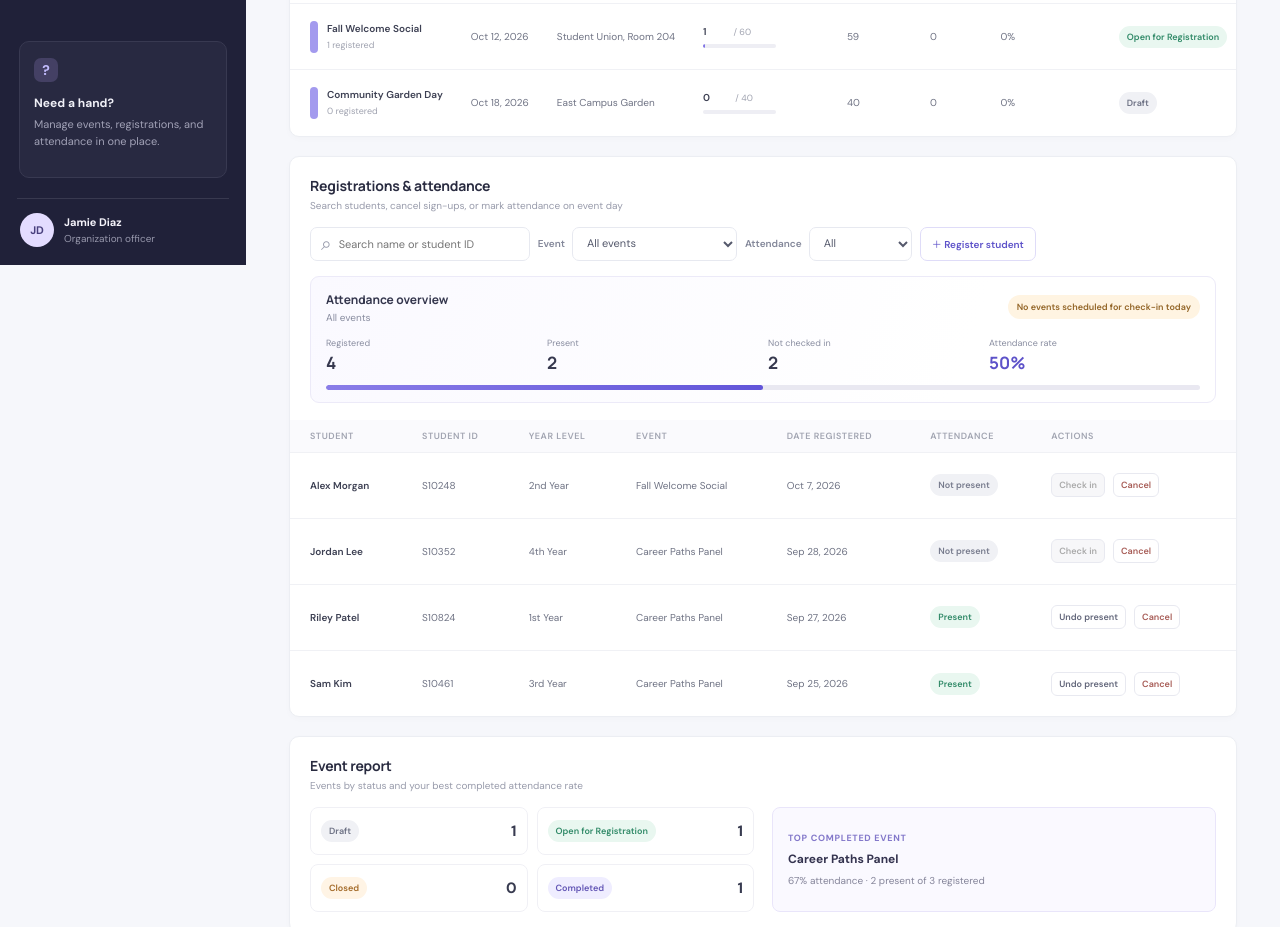
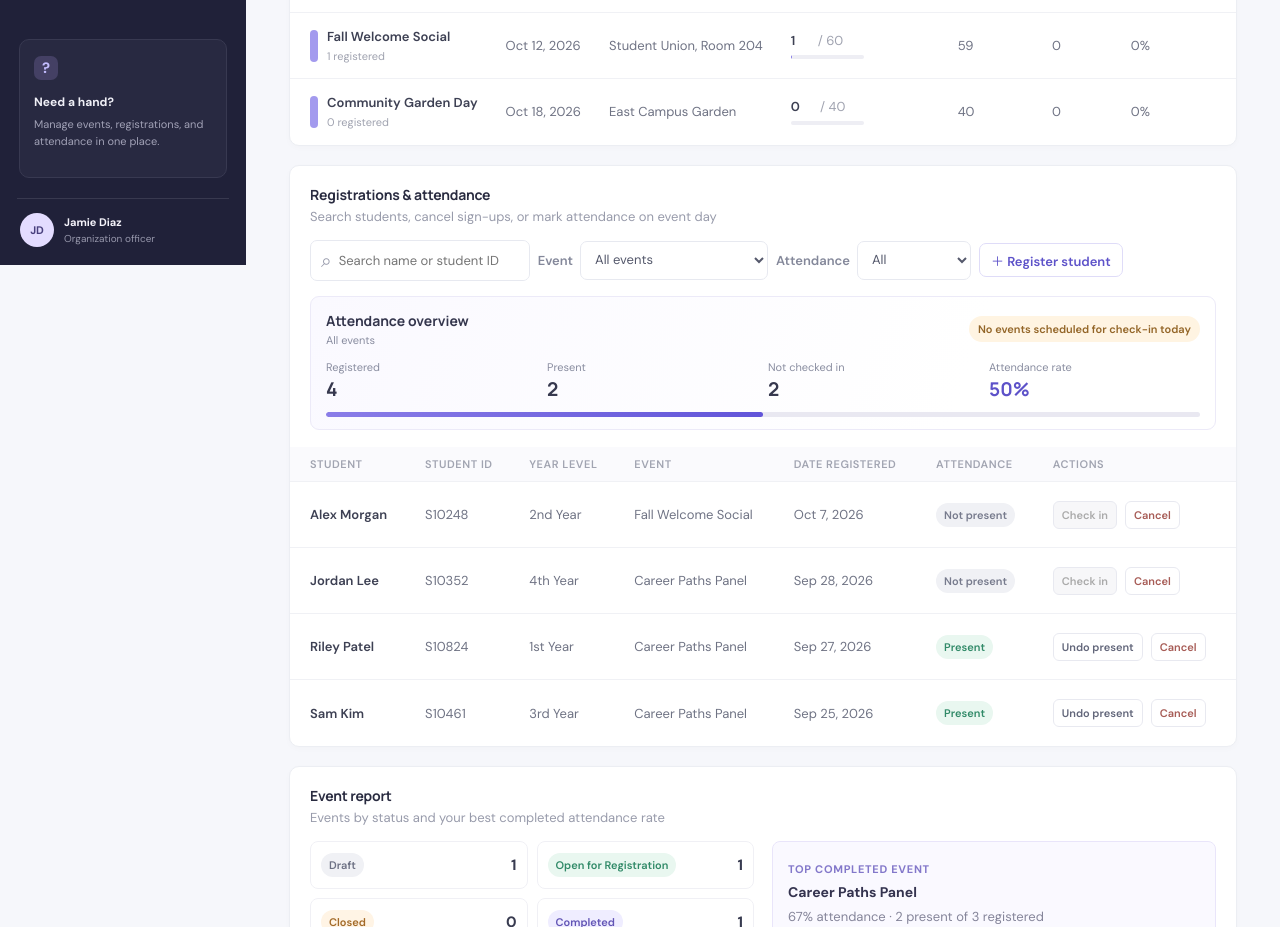
Before and after one commit to gilberth-o/IT415-Midterm, a plain HTML site: page index.html in a window 1280 px wide. Shown: the part 535-1462 px from the top of the page. Drawn offline with Linux system fonts and the light colour scheme.

Commit message:
Improve dashboard text readability
Co-authored-by: Copilot <223556219+Copilot@users.noreply.github.com>

```diff
--- a/style.css
+++ b/style.css
@@ -1482,3 +1482,121 @@ td small {
     grid-template-columns: repeat(2, minmax(0, 1fr));
   }
 }
+
+body {
+  font-size: 15px;
+}
+
+.nav-link,
+.welcome-subtitle {
+  font-size: 14px;
+}
+
+.breadcrumb,
+.semester-pill,
+.stat-label,
+.section-heading p,
+.filter-label,
+.filter-control > span,
+.best-event > span:last-child {
+  font-size: 13px;
+}
+
+.eyebrow,
+.stat-note,
+.page-footer,
+.attendance-summary-heading p,
+.attendance-metric > span,
+.report-kicker,
+.form-field small {
+  font-size: 11px;
+}
+
+.primary-button,
+.secondary-button,
+.filter-row .control-select,
+.registration-count > span,
+.best-event strong {
+  font-size: 13px;
+}
+
+.filter-row .control-select,
+.search-field,
+.search-field input {
+  min-height: 39px;
+}
+
+.search-field input {
+  font-size: 13px;
+}
+
+th {
+  font-size: 11px;
+}
+
+td {
+  font-size: 13px;
+}
+
+td strong {
+  font-size: 13px;
+}
+
+td small {
+  font-size: 11px;
+}
+
+.status-badge,
+.attendance-badge {
+  font-size: 11px;
+}
+
+.table-action {
+  padding: 6px 8px;
+  font-size: 11px;
+}
+
+.attendance-summary-heading h3 {
+  font-size: 14px;
+}
+
+.check-in-status {
+  font-size: 11px;
+}
+
+.attendance-metric > strong {
+  font-size: 19px;
+}
+
+.report-status .status-badge {
+  font-size: 11px;
+}
+
+.best-event strong {
+  font-size: 14px;
+}
+
+.app-dialog .form-field {
+  font-size: 13px;
+}
+
+.form-field input,
+.form-field select {
+  font-size: 14px;
+}
+
+.dialog-error {
+  font-size: 13px;
+}
+
+@media (max-width: 700px) {
+  .nav-link {
+    font-size: 13px;
+  }
+
+  .section-heading p,
+  .filter-label,
+  .filter-control > span {
+    font-size: 12px;
+  }
+}
```
